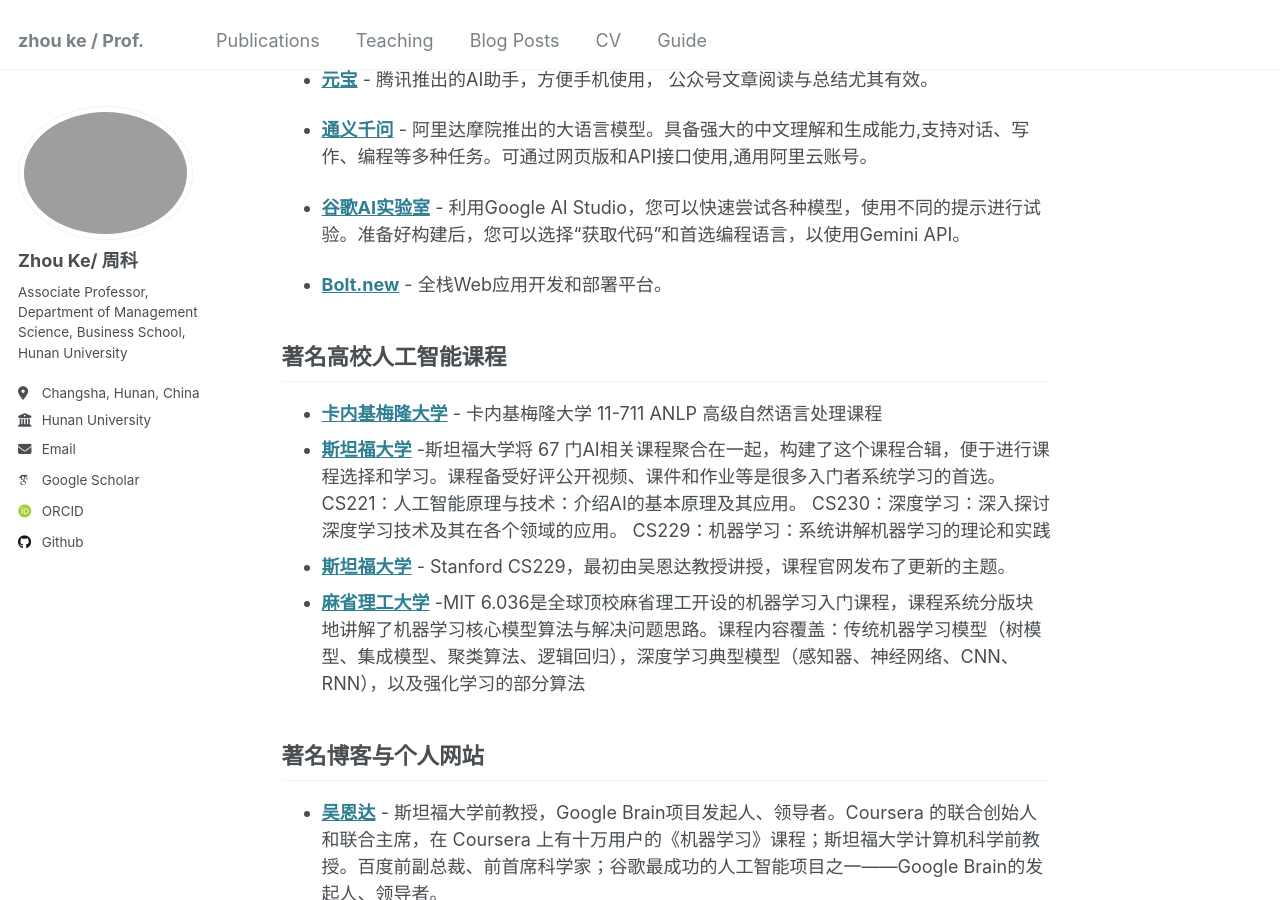
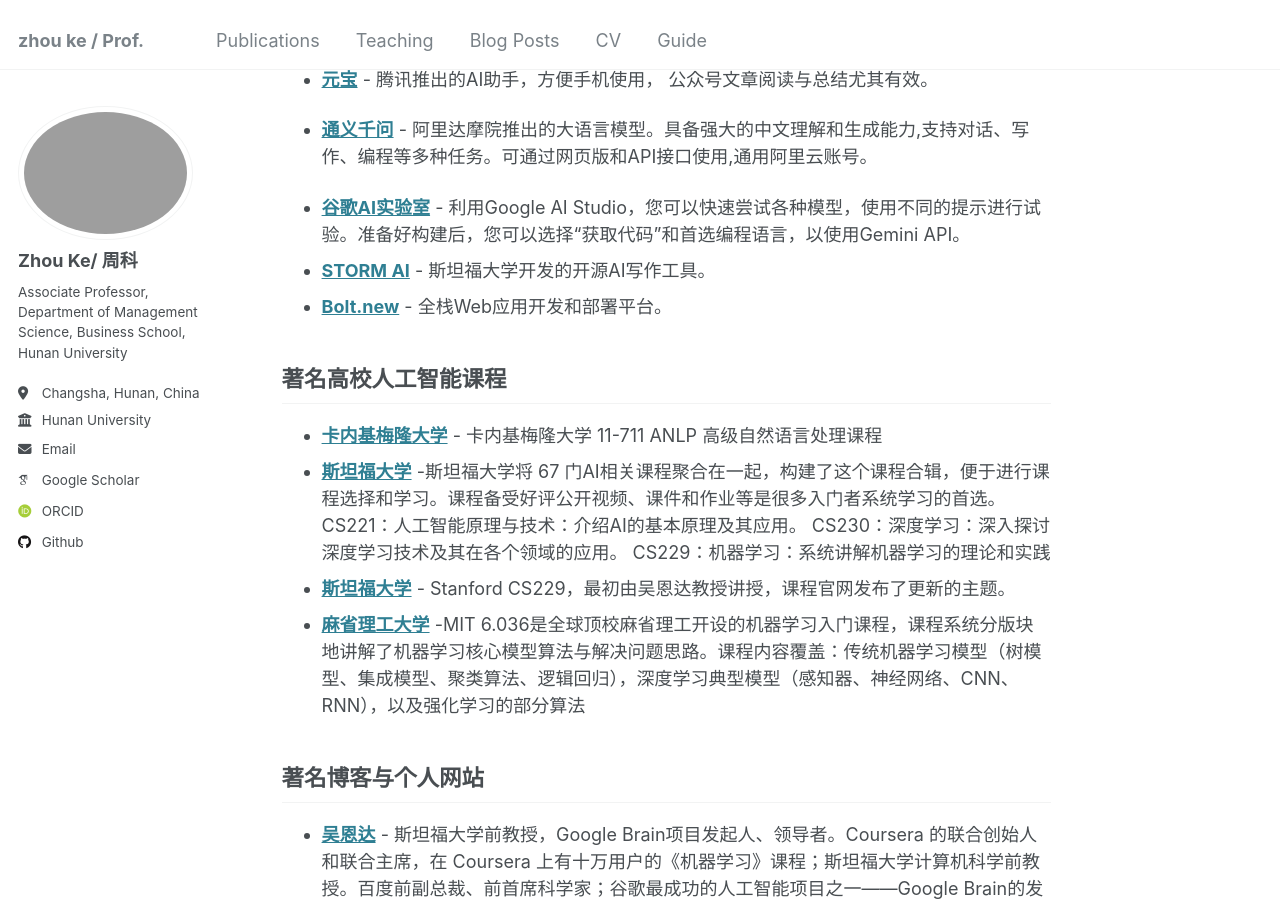
Before and after one commit to hustzhke/hustzhke.github.io, a Jekyll site: the page built from _pages/about.md, in a window 1280 px wide and 900 px high, scrolled down 703 px. Built offline with Jekyll 4.4.1, drawn with Linux system fonts in a browser that asks for light colours; some web fonts are replaced.

Commit message:
Update about.md

```diff
--- a/_pages/about.md
+++ b/_pages/about.md
@@ -29,7 +29,7 @@
 * **[通义千问](https://tongyi.aliyun.com/)** - 阿里达摩院推出的大语言模型。具备强大的中文理解和生成能力,支持对话、写作、编程等多种任务。可通过网页版和API接口使用,通用阿里云账号。
 
 * **[谷歌AI实验室](https://aistudio.google.com/prompts/new_chat)** - 利用Google AI Studio，您可以快速尝试各种模型，使用不同的提示进行试验。准备好构建后，您可以选择“获取代码”和首选编程语言，以使用Gemini API。
-
+* **[STORM AI](https://storm.genie.stanford.edu/)** - 斯坦福大学开发的开源AI写作工具。
 * **[Bolt.new](https://bolt.new/)** - 全栈Web应用开发和部署平台。
 
 ## 著名高校人工智能课程
```
